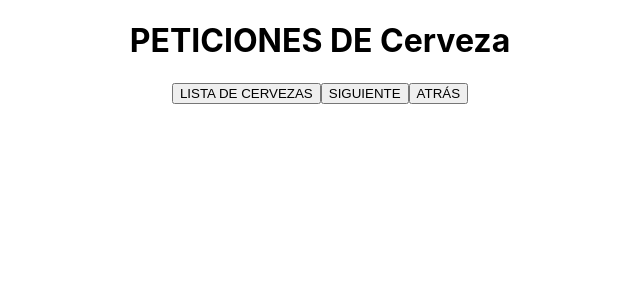
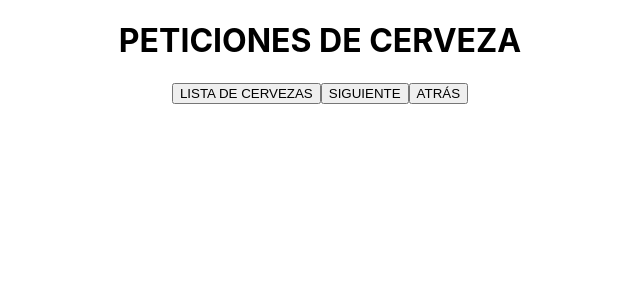
Before and after one commit to Carito2519/fundamentos-react-web-1, a React (Create React App) app: page / in a window 1280 px wide. Shown: the top 300 px of the page, without its empty margins (320-960 px from the left). Built offline with nearby package versions, Linux system fonts and the light colour scheme.

Commit message:
cambio de fuente del titulo

```diff
--- a/src/components/PeticionesApi.jsx
+++ b/src/components/PeticionesApi.jsx
@@ -33,7 +33,7 @@ export default function PeticionesApi() {
 
     return (
         <div>
-            <h1>PETICIONES DE Cerveza</h1>
+            <h1>PETICIONES DE CERVEZA</h1>
             <button onClick={() => obtenerCervezas(paginacion)}>LISTA DE CERVEZAS</button>
             <button onClick={siguiente}>SIGUIENTE</button>
             <button onClick={atras}>ATRÁS</button>
```
